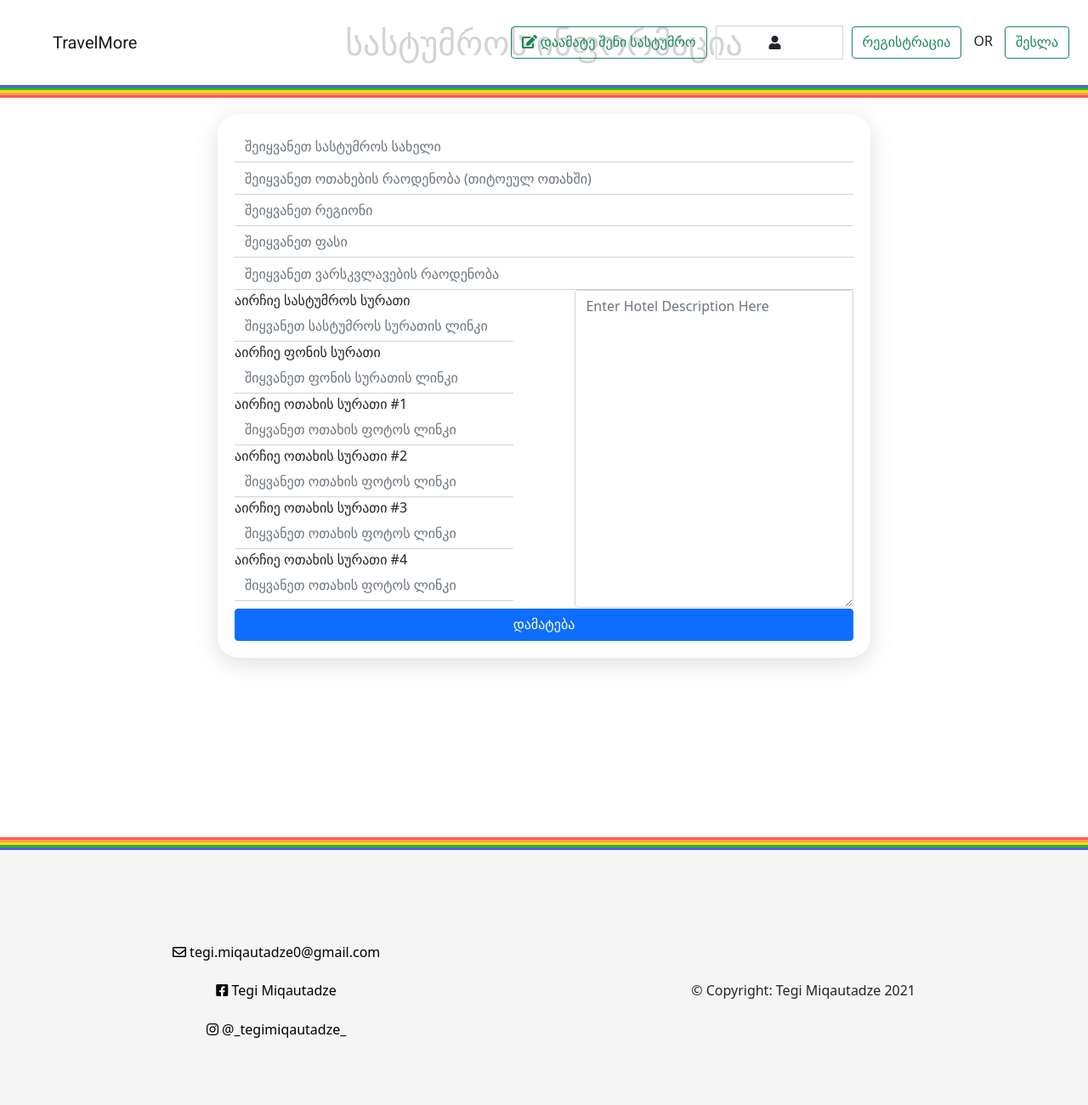
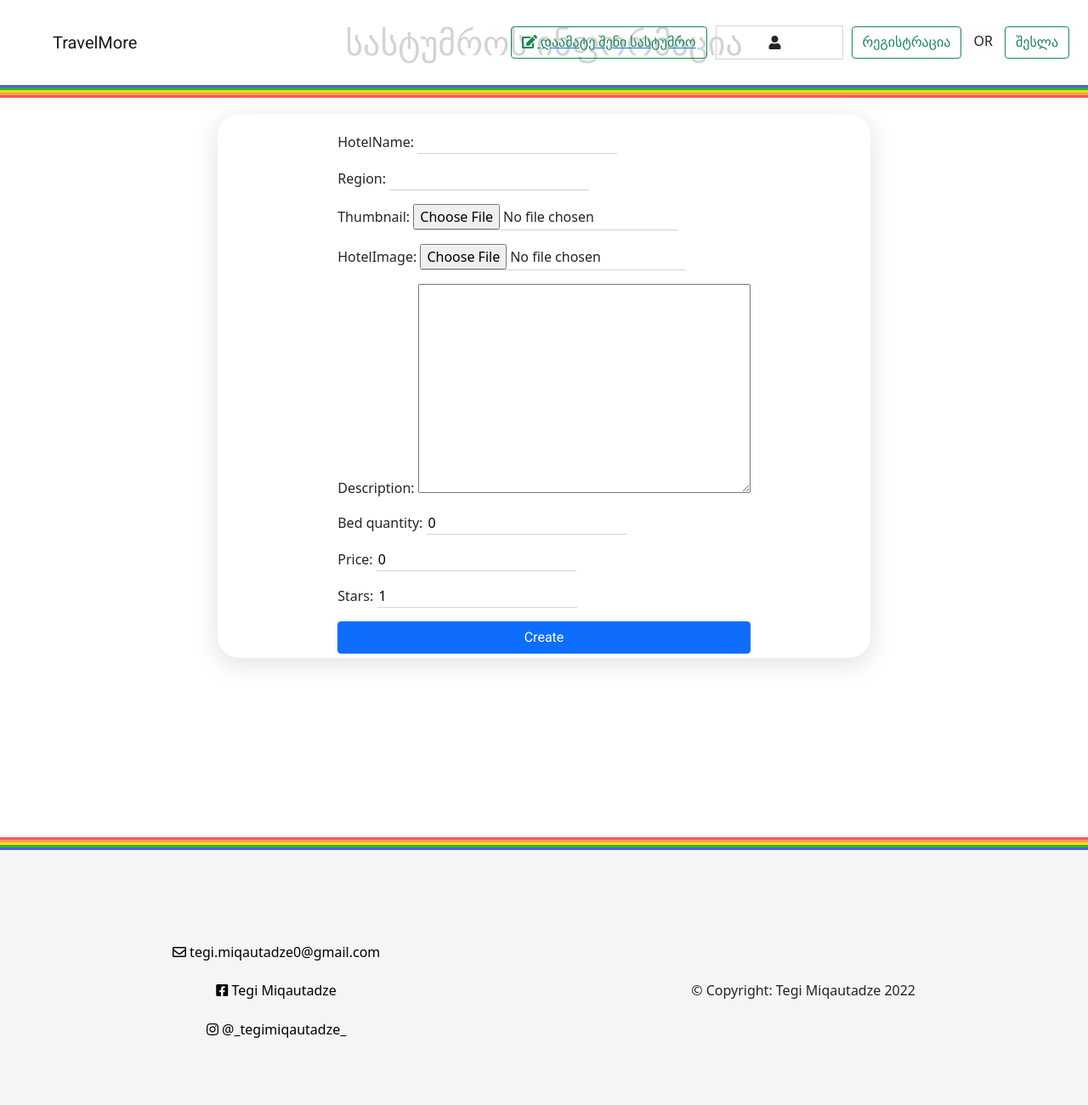
Before and after one commit to Ccyclop/travelmore-django, a Django app: template template/add-hotel.html in a window 1280 px wide. Shown: the whole page at 85% size. Run offline with Django 4.2, Linux system fonts and the light colour scheme; the template is opened without the code that fills it: values that come from a table or form of the project are taken from there, others are empty.

Commit message:
Added Hotel Creation Form

```diff
--- /dev/null
+++ b/hotels/forms.py
@@ -0,0 +1,18 @@
+from django import forms
+from hotels.models import Hotel
+
+class hotelCreateForm(forms.ModelForm):
+
+    def save(self, owner, commit:bool = False):
+        hotel = super().save(False)
+        hotel.owner = owner
+
+        if commit:
+            hotel.save()
+
+        return hotel
+
+
+    class Meta:
+        model = Hotel
+        exclude = ['owner']
--- a/hotels/urls.py
+++ b/hotels/urls.py
@@ -1,8 +1,10 @@
-from hotels.views import home_view, hotel_info_view
+from hotels.views import home_view, hotel_info_view, hotel_create_view
 from django.urls import path
 
 app_name = 'travelmore'
 urlpatterns = [
     path('', home_view, name='home'),
-    path('hotel/<str:hotelname>/', hotel_info_view, name='hotel-info')
+    path('hotel/<str:hotelname>/', hotel_info_view, name='hotel-info'),
+    path('create/hotel/', hotel_create_view, name='hotel-create'),
+
 ]
--- a/template/add-hotel.html
+++ b/template/add-hotel.html
@@ -1,13 +1,14 @@
 {% extends 'base.html' %}
 
-{% block title %}Add Hotel{% endblock title %}
+{% block title %}Hotel Create{% endblock title %}
 
 {% block content %}
 <body>
     <section class="reg-login-area">
         <h1>სასტუმროს ინფორმაცია</h1>
+
         <div class="reg-login-area-box second">
-            <input type="text" class="form-control" name="" id="hName" placeholder="შეიყვანეთ სასტუმროს სახელი">
+            {% comment %} <input type="text" class="form-control" name="" id="hName" placeholder="შეიყვანეთ სასტუმროს სახელი">
             <input type="text" class="form-control" name="" id="quantity"
                 placeholder="შეიყვანეთ ოთახების რაოდენობა (თიტოეულ ოთახში)">
             <input type="text" class="form-control" name="" id="region" placeholder="შეიყვანეთ რეგიონი">
@@ -38,8 +39,14 @@
                     <textarea name="" class="form-control" id="description" cols="15" rows="15"
                         placeholder="Enter Hotel Description Here"></textarea>
                 </div>
-            </div>
-            <button type="submit" onclick="hotelCreateFunction();" class="btn btn-primary btn-width">დამატება</button>
+            </div> {% endcomment %}
+
+            <form action=" {% url 'travelmore:hotel-create' %}" method='post' enctype="multipart/form-data">
+                {% csrf_token %}
+                {{ form.as_p }}
+
+                <button type="submit" onclick="hotelCreateFunction();" class="btn btn-primary btn-width">Create</button>
+            </form>
         </div>
     </section>
 {% endblock content %}
--- a/template/base.html
+++ b/template/base.html
@@ -31,10 +31,10 @@
 
                 </ul>
                 <div class="d-flex nav-reg-log col-md-4">
-                    <div class="edit d-flex">
+                    <a href='{% url 'travelmore:hotel-create' %}' class="edit d-flex">
                         <button class="btn btn-outline-success" onclick="addBtnFunction();" id="addBtn" type="submit"><i
                                 class="fas fa-edit"></i> <span class="btn-span">დაამატე შენი სასტუმრო</span></button>
-                    </div>
+                        </a>
                     <div class="user d-flex">
                         <i class="fas fa-user"></i>
                         <p class="username"></p>
@@ -71,7 +71,7 @@
             </div>
             <div class="copyright">
                 <span class="copyright-text">
-                    © Copyright: Tegi Miqautadze 2021
+                    © Copyright: Tegi Miqautadze 2022
                 </span>
             </div>
         </div>
```
Also changed, not shown: hotels/views.py (+27 -3 lines).
